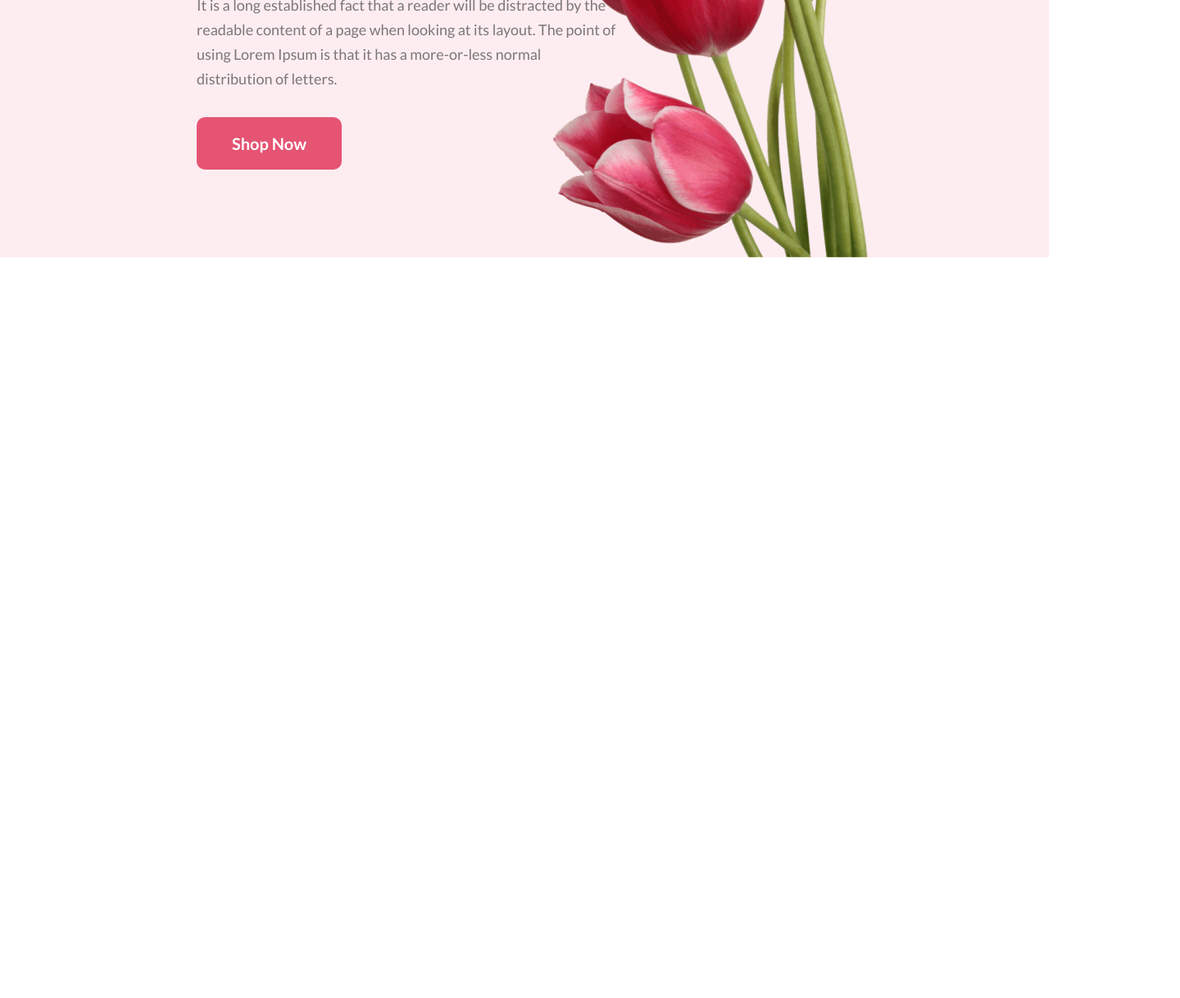
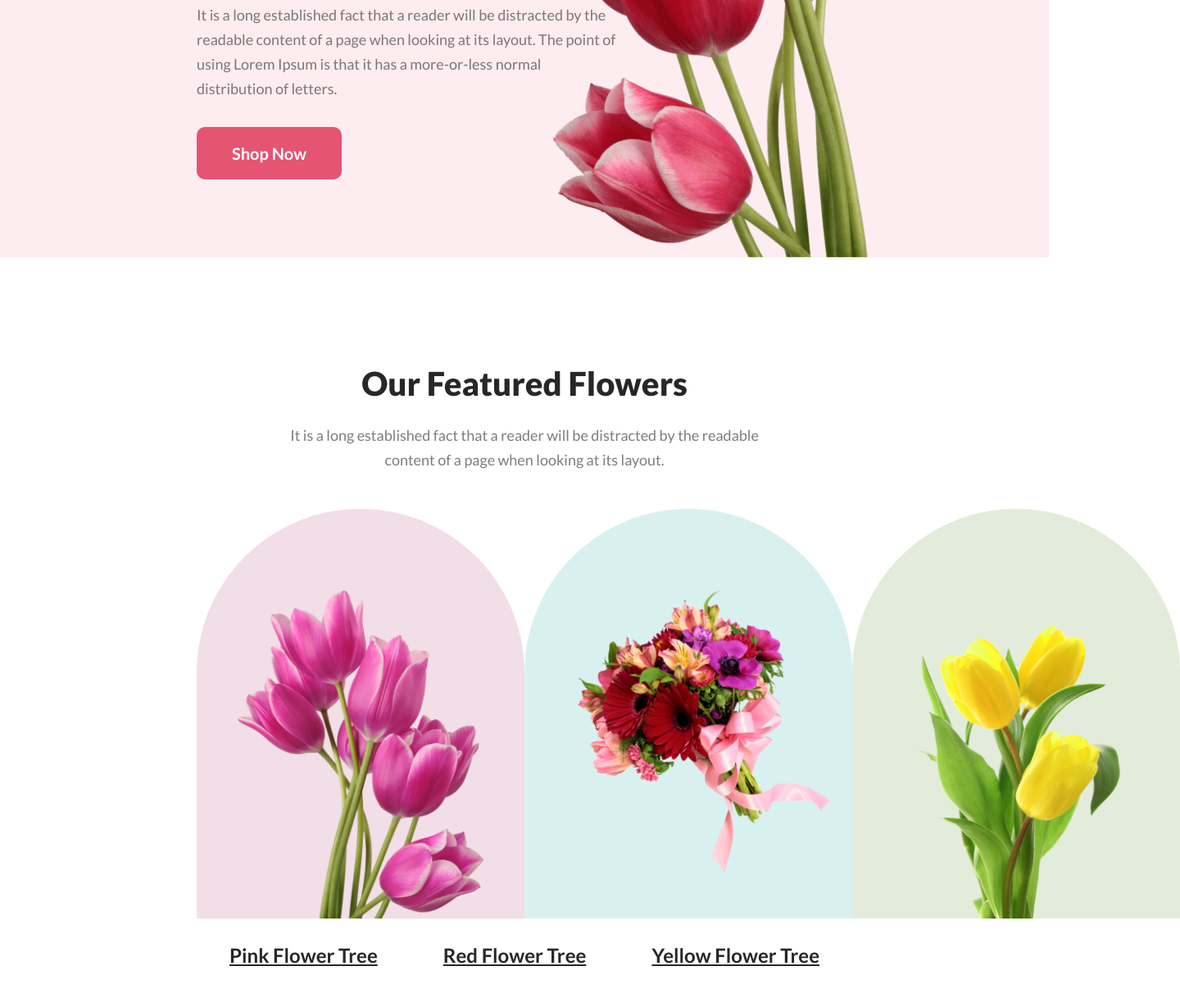
Before and after one commit to frs11/flower-shop, a plain HTML site: page index.html in a window 1280 px wide. Shown: the part 536-1754 px from the top of the page at 82% size, 1440 px wide, since content can reach past the window. Before the commit the page ends 850 px from the top, so only its background shows below. Drawn offline with Linux system fonts and the light colour scheme.

Commit message:
added featured flower section

```diff
--- a/index.html
+++ b/index.html
@@ -16,7 +16,7 @@
         <section class="header-section">
             <div class="header-items-container">
                 <h1 class="headline-text">Let's make beautiful flowers a part of your life.</h1>
-                <p class="description-text">It is a long established fact that a reader will be distracted by the readable content of a page when looking at its layout. The point of using Lorem Ipsum is that it has a more-or-less normal distribution of letters.</p>
+                <p id="rightside-description-text" class="description-text">It is a long established fact that a reader will be distracted by the readable content of a page when looking at its layout. The point of using Lorem Ipsum is that it has a more-or-less normal distribution of letters.</p>
 
                 <a href=""><button class="btn-primary">Shop Now</button></a>
 
@@ -26,10 +26,39 @@
 
     </header>
 
+
+
     <!-- This section is for the main section -->
     <main>
+        <section class="section-structure ">
+            <div class="featured-flower-text-container">
+                <h1 class="title-text">Our Featured Flowers</h1>
+                <p class="description-text">It is a long established fact that a reader will be distracted by the readable content of a page when looking at its layout.</p>
+            </div>
 
+            <div class="feature-flower-container-box">
+                <div id="first-image-container-background" class="feature-flower-container"><img src="./images/pngwing 6.png" alt="Feature Flower 1" class="featured-flower">
+                </div>
+
+                <div id="second-image-container-background" class="feature-flower-container"><img src="./images/pngwing 5.png" alt="Feature Flower 2" class="featured-flower">
+                </div>
+
+                <div id="third-image-container-background" class="feature-flower-container"><img src="./images/pngwing 7.png" alt="Feature Flower 3" class="featured-flower">
+                </div>
+
+            </div>
+            <div class="flower-tree-name-container">
+                <p class="flower-tree-name">Pink Flower Tree</p>
+                <p class="flower-tree-name">Red Flower Tree</p>
+                <p class="flower-tree-name">Yellow Flower Tree</p>
+            </div>
+
+
+        </section>
     </main>
+
+
+
 
     <!-- this section is for the footers -->
     <footer>
--- a/style.css
+++ b/style.css
@@ -11,6 +11,8 @@
     font-size: 18px;
     font-weight: 400;
     line-height: 30px;
+    text-align: center;
+    margin-top: 24px;
 }
 
 .btn-primary{
@@ -26,6 +28,18 @@
     cursor: pointer;
 
 }
+
+.section-structure{
+    margin: 130px 240px;
+}
+
+.title-text{
+    color: #272727;
+    text-align: center;
+    font-size: 40px;
+    font-weight: 800;
+}
+
 
 /* Header sections styles are here */
 
@@ -47,7 +61,70 @@
     font-weight: 800;
     padding-bottom: 35px;
 }
+#rightside-description-text{
+    text-align: left;
+}
 .header-items-container{
     padding-left: 240px;
     max-width: 40%;
 }
+
+/* Main Section styles goes here */
+
+/* Feature Flower Section */
+
+.featured-flower-text-container{
+    width: 600px;
+    margin: 0 auto;
+}
+.feature-flower-container-box{
+    display: flex;
+    justify-content: space-around;
+}
+.feature-flower-container{
+    width: 400px;
+    height: 500px;
+    margin-top: 45px;
+    border-radius: 200px 200px 0 0;
+    display: flex;
+    align-items:end;
+}
+.feature-flower-container img{
+    width: 300px;
+    height: 400px;
+    padding: 40px 50px 0 50px;
+    /* bottom: 0; */
+}
+#first-image-container-background{
+    background-color: #a7216226;
+
+}
+#second-image-container-background{
+    background-color: #0597a026;
+    align-items: center;
+}
+#second-image-container-background img{
+    height:350px;
+    width: 350px;
+}
+/* #second-feature-flower-style{
+
+} */
+#third-image-container-background{
+    background-color: #477d1126;
+
+}
+.flower-tree-name-container{
+    display: flex;
+    justify-content: space-around;
+
+}
+
+.flower-tree-name{
+    color: #272727;
+    text-align: center;
+    font-size: 24px;
+    font-weight: 700;
+    margin-top: 30px;
+    text-decoration: underline;
+}
```
